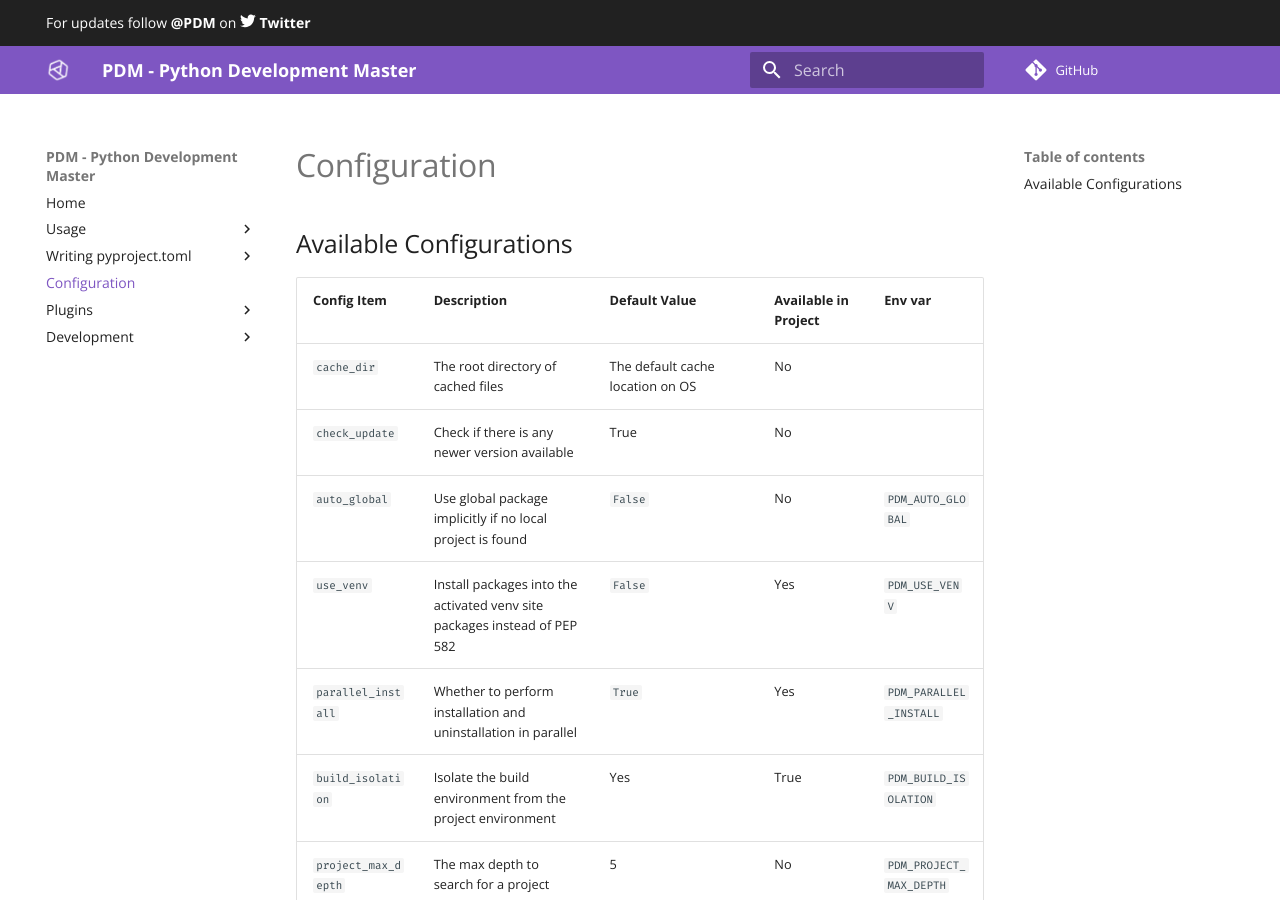
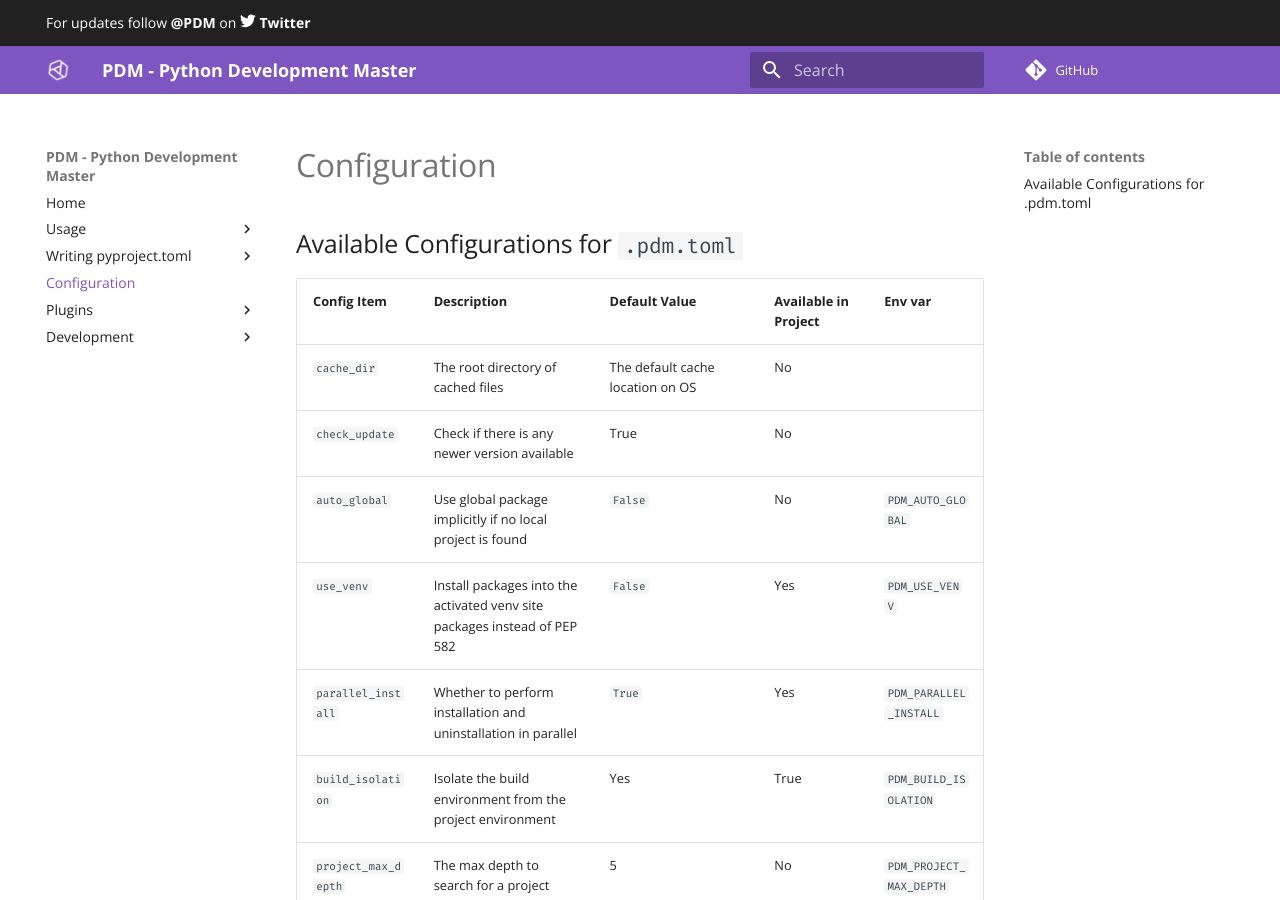
Before and after one commit to ChrisSanderser/pd-ms, an MkDocs documentation site: the page built from docs/docs/configuration.md, in a window 1280 px wide and 900 px high. Built offline with MkDocs 1.6.1 and Material for MkDocs 9.7.7, drawn with Linux system fonts in a browser that asks for light colours; comment, search, counter and statistics services are not loaded.

Commit message:
Improve documentation

```diff
--- a/docs/docs/configuration.md
+++ b/docs/docs/configuration.md
@@ -1,4 +1,4 @@
-## Available Configurations
+## Available Configurations for `.pdm.toml`
 
 | Config Item                   | Description                                                               | Default Value                                                             | Available in Project | Env var                  |
 | ----------------------------- | ------------------------------------------------------------------------- | ------------------------------------------------------------------------- | -------------------- | ------------------------ |
```
